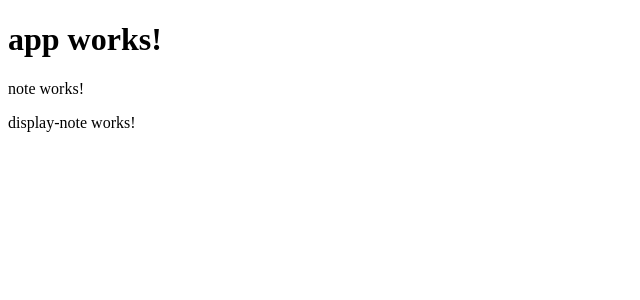
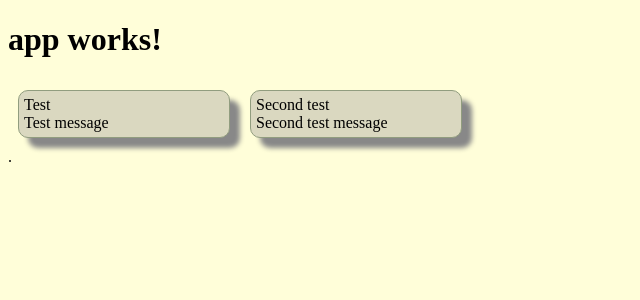
Before and after one commit to tomah89/NotesApp, an Angular app: page / in a window 1280 px wide. Shown: the top 300 px of the page, without its empty margins (0-640 px from the left). Built offline with nearby package versions, Linux system fonts and the light colour scheme.

Commit message:
attached note objects

```diff
--- a/src/app/note/display-note/display-note.component.css
+++ b/src/app/note/display-note/display-note.component.css
@@ -0,0 +1,16 @@
+.box {
+    border: 1px solid #919D7F;
+    background-color:#DAD8C0 ;
+    width: 200px;
+    margin: 10px;
+    padding: 5px;
+    box-shadow:  10px 10px 5px #888888;
+}
+
+.box.rounded {
+    border-radius: 10px;
+}
+
+.fl {
+    float: left;
+}
--- a/src/app/note/display-note/display-note.component.html
+++ b/src/app/note/display-note/display-note.component.html
@@ -1,3 +1,8 @@
-<p>
-  display-note works!
-</p>
+<section class="box rounded fl">
+  <div class="header">
+    {{note.subject}}
+  </div>
+  <div class="body">
+    {{note.body}}
+  </div>
+</section>
--- a/src/app/note/display-note/display-note.component.ts
+++ b/src/app/note/display-note/display-note.component.ts
@@ -1,4 +1,4 @@
-import { Component, OnInit } from '@angular/core';
+import { Component, OnInit, Input } from '@angular/core';
 
 @Component({
   selector: 'display-note',
@@ -6,18 +6,12 @@ import { Component, OnInit } from '@angular/core';
   styleUrls: ['./display-note.component.css']
 })
 export class DisplayNoteComponent implements OnInit {
-
-  public notes = [];
+  @Input() note;
 
   constructor() { }
 
   ngOnInit() {
-    this.notes = [
-      {
-        subject: "Test",
-        body: "Test message"
-      }
-    ]
+
   }
 
 }
--- a/src/app/note/note.component.html
+++ b/src/app/note/note.component.html
@@ -1,5 +1,3 @@
-<p>
-  note works!
-</p>
-
-<display-note></display-note>
+<div class="list clearfix">
+	<display-note [note]="note" *ngFor="let note of notes"></display-note>
+</div>
--- a/src/app/note/note.component.ts
+++ b/src/app/note/note.component.ts
@@ -6,10 +6,21 @@ import { Component, OnInit } from '@angular/core';
   styleUrls: ['./note.component.css']
 })
 export class NoteComponent implements OnInit {
+  public notes = [];
 
   constructor() { }
 
   ngOnInit() {
+    this.notes = [
+      {
+        subject: "Test",
+        body: "Test message"
+      },
+      {
+        subject: "Second test",
+        body: "Second test message"
+      }
+    ]
   }
 
 }
--- a/src/styles.css
+++ b/src/styles.css
@@ -1 +1,10 @@
-/* You can add global styles to this file, and also import other style files */
+body {
+    background-color: #FFFED9;
+}
+
+.clearfix::after {
+    display: block;
+    width: 0;
+    content: ".";
+    clear: both;
+}
```
